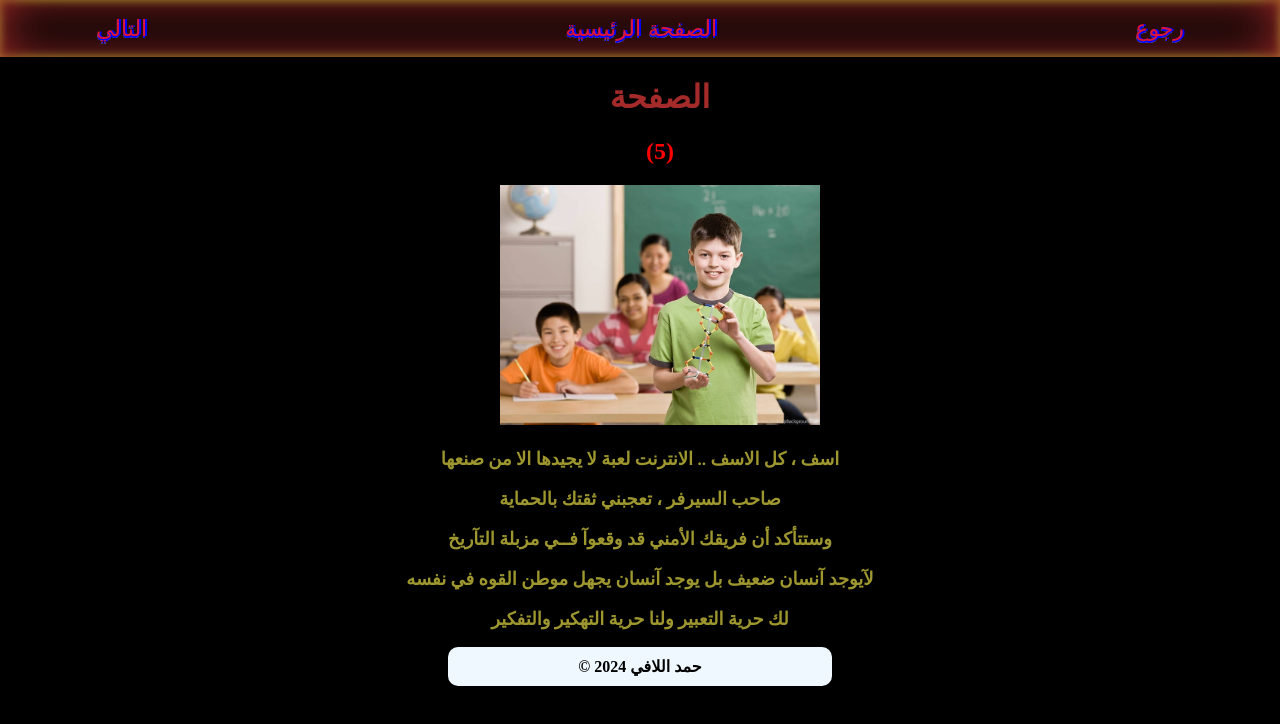
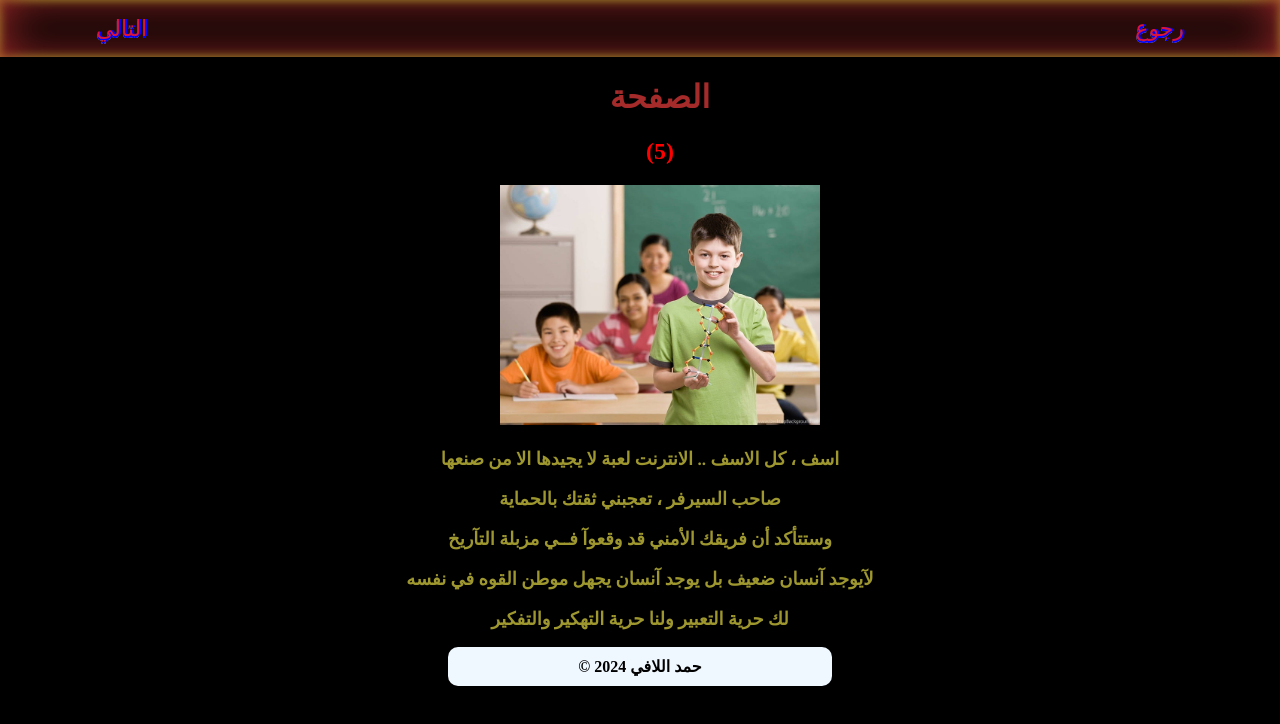
Before and after one commit to hellafi1992/5, a plain HTML site: page index.html in a window 1280 px wide. Drawn offline with Linux system fonts and the light colour scheme.

Commit message:
index.html

```diff
--- a/index.html
+++ b/index.html
@@ -11,7 +11,7 @@
         <nav>
             <ul>
                 <a href="#">التالي</a>
-                <a href="https://hellafi1992.github.io/web/index.html">الصفحة الرئيسية</a>
+                <a href="https://hellafi1992.github.io/web/index.html"></a>
                 <a href="#">رجوع</a>
             </ul>
         </nav>
```
